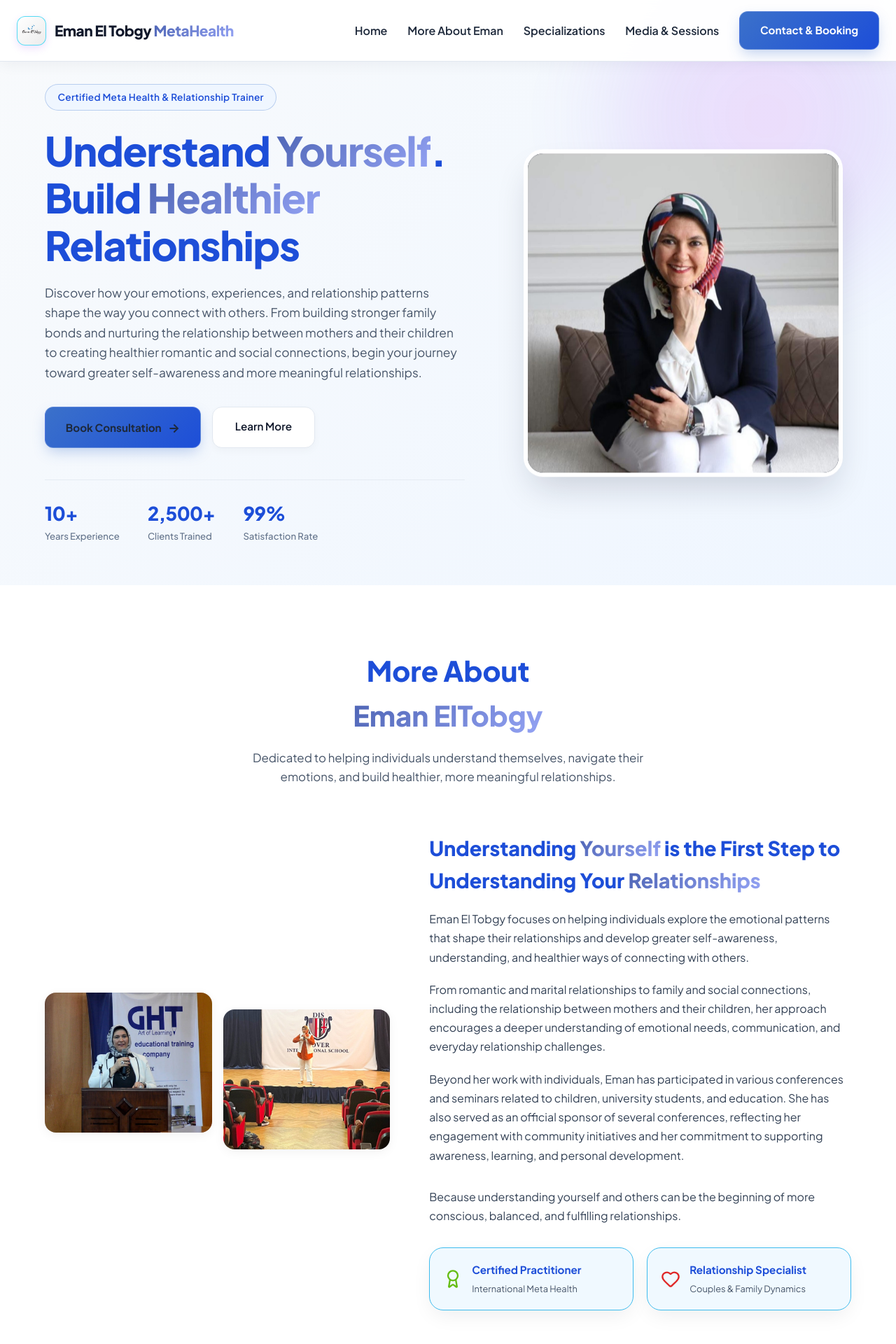
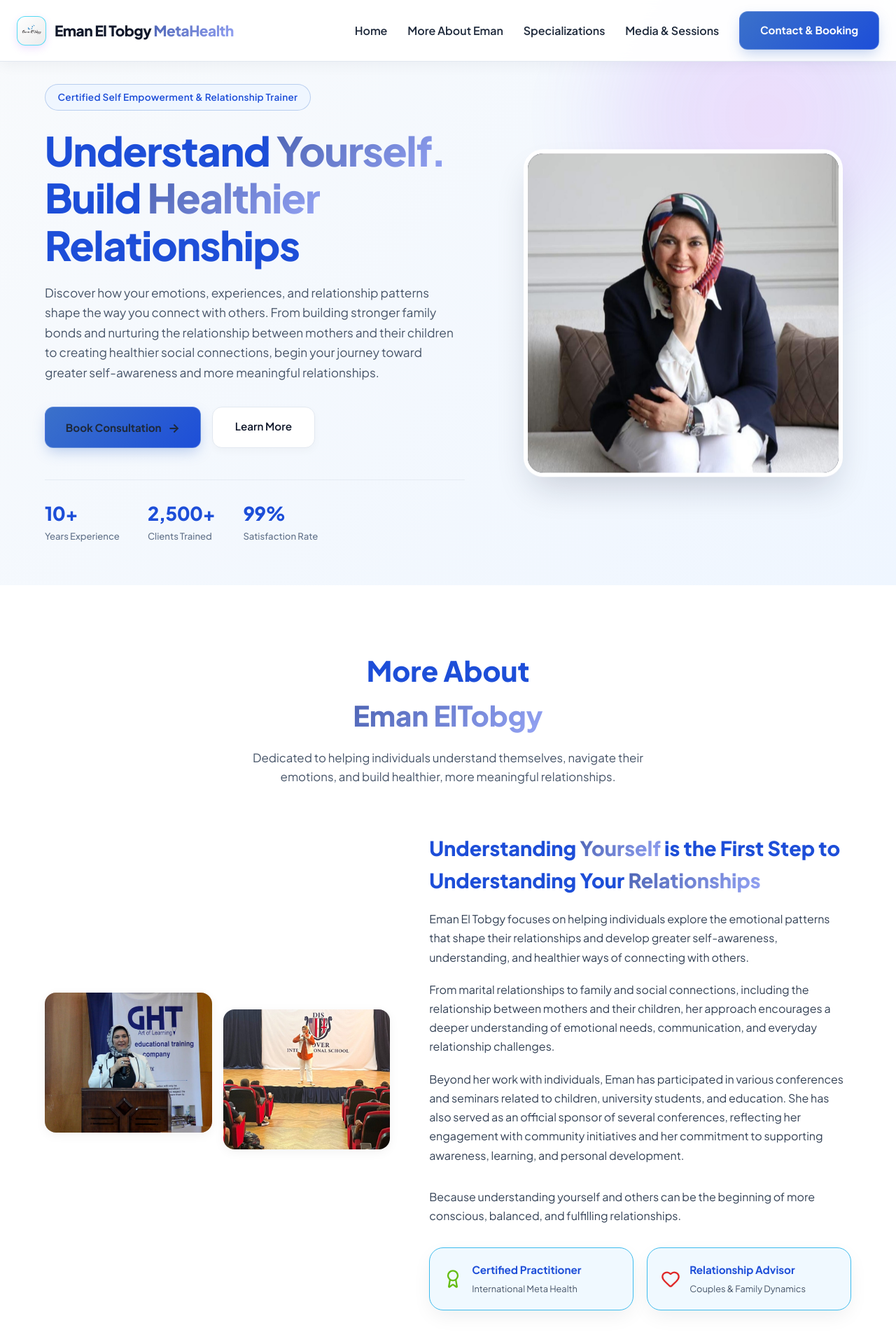
Before and after one commit to fiqyy/DrEmanElTobgy, a React (Create React App) app: page / in a window 1280 px wide. Shown: the top 1920 px of the page at 70% size. Built offline with nearby package versions, Linux system fonts and the light colour scheme.

Commit message:
updates requested from dr eman

```diff
--- a/src/App.js
+++ b/src/App.js
@@ -442,15 +442,15 @@ function App() {
                 marginBottom: '1.4rem'
               }}
             >
-              Certified Meta Health & Relationship Trainer
+              Certified Self Empowerment & Relationship Trainer
             </div>
 
             <h1 style={{ fontSize: 'clamp(2.3rem, 5.2vw, 3.6rem)', fontWeight: 800, color: '#0f172a', lineHeight: 1.18, marginBottom: '1.2rem', letterSpacing: '-0.02em' }}>
-              Understand <span className="gradient-text">Yourself</span>. Build <span className='gradient-text'>Healthier </span>Relationships
+              Understand <span className="gradient-text">Yourself.</span> Build <span className='gradient-text'>Healthier </span>Relationships
             </h1>
 
             <p style={{ color: '#475569', fontSize: '1.08rem', lineHeight: 1.65, marginBottom: '2.2rem', fontWeight: 400 }}>
-              Discover how your emotions, experiences, and relationship patterns shape the way you connect with others. From building stronger family bonds and nurturing the relationship between mothers and their children to creating healthier romantic and social connections, begin your journey toward greater self-awareness and more meaningful relationships.
+              Discover how your emotions, experiences, and relationship patterns shape the way you connect with others. From building stronger family bonds and nurturing the relationship between mothers and their children to creating healthier social connections, begin your journey toward greater self-awareness and more meaningful relationships.
             </p>
 
             {/* CTA Buttons */}
@@ -658,7 +658,7 @@ function App() {
                 Eman El Tobgy focuses on helping individuals explore the emotional patterns that shape their relationships and develop greater self-awareness, understanding, and healthier ways of connecting with others.
               </p>
               <p style={{ color: '#334155', marginBottom: '1.2rem', lineHeight: '1.7', fontSize: '1rem' }}>
-                From romantic and marital relationships to family and social connections, including the relationship between mothers and their children, her approach encourages a deeper understanding of emotional needs, communication, and everyday relationship challenges.
+                From marital relationships to family and social connections, including the relationship between mothers and their children, her approach encourages a deeper understanding of emotional needs, communication, and everyday relationship challenges.
               </p>
               <p style={{ color: '#334155', marginBottom: '2rem', lineHeight: '1.7', fontSize: '1rem' }}>
                 Beyond her work with individuals, Eman has participated in various conferences and seminars related to children, university students, and education. She has also served as an official sponsor of several conferences, reflecting her engagement with community initiatives and her commitment to supporting awareness, learning, and personal development.
@@ -679,7 +679,7 @@ function App() {
                 <div className="glass-card" style={{ padding: '1.2rem', display: 'flex', gap: '0.8rem', alignItems: 'center', background: '#f0f9ff' }}>
                   <Heart color="#df2626ff" size={28} />
                   <div>
-                    <h5 style={{ fontWeight: 700, fontSize: '0.95rem', color: '#0f172a' }}>Relationship Specialist</h5>
+                    <h5 style={{ fontWeight: 700, fontSize: '0.95rem', color: '#0f172a' }}>Relationship Advisor</h5>
                     <span style={{ fontSize: '0.8rem', color: '#475569' }}>Couples & Family Dynamics</span>
                   </div>
                 </div>
@@ -749,9 +749,9 @@ function App() {
               <div style={{ background: '#fce7f3', width: '60px', height: '60px', borderRadius: '16px', display: 'flex', alignItems: 'center', justifyContent: 'center', marginBottom: '1.2rem' }}>
                 <Heart color="#df2626ff" size={32} />
               </div>
-              <h3 style={{ fontSize: '1.3rem', fontWeight: 700, marginBottom: '0.8rem', color: '#0f172a' }}>Couples Therapy</h3>
+              <h3 style={{ fontSize: '1.3rem', fontWeight: 700, marginBottom: '0.8rem', color: '#0f172a' }}>Relationship Advisory</h3>
               <p style={{ color: '#475569', fontSize: '0.95rem' }}>
-                Rebuilding emotional safety, intimacy, and effective communication channels for couples.
+                Professional guidance for individuals and couples seeking to improve relationships, resolve conflicts, and build healthier connections.
               </p>
             </div>
 
```
